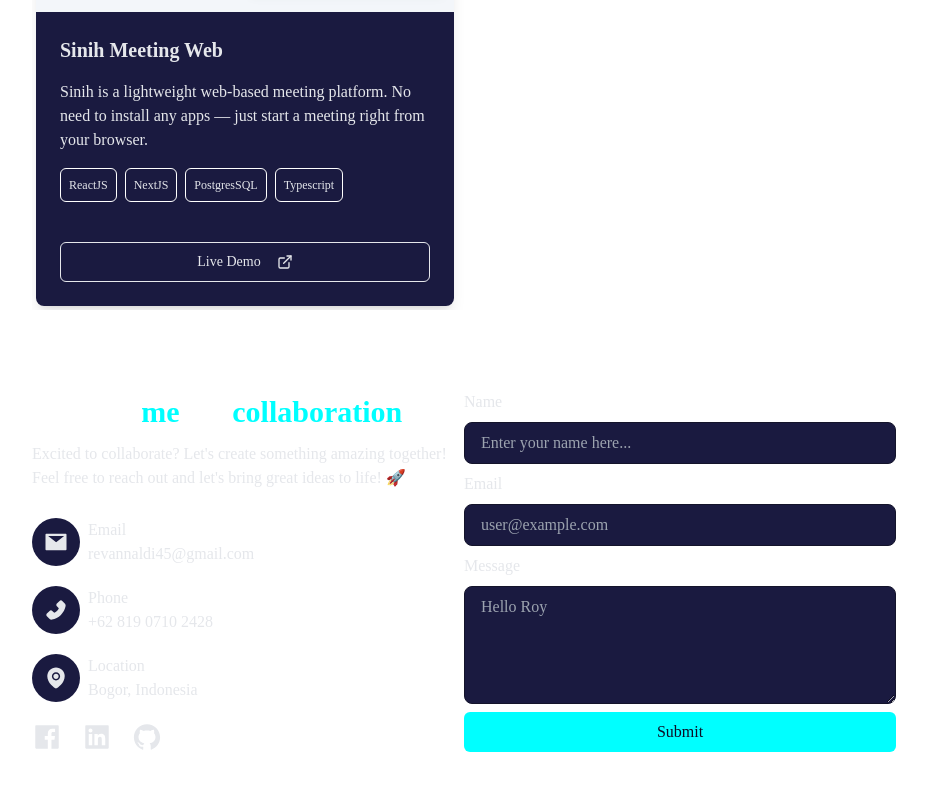
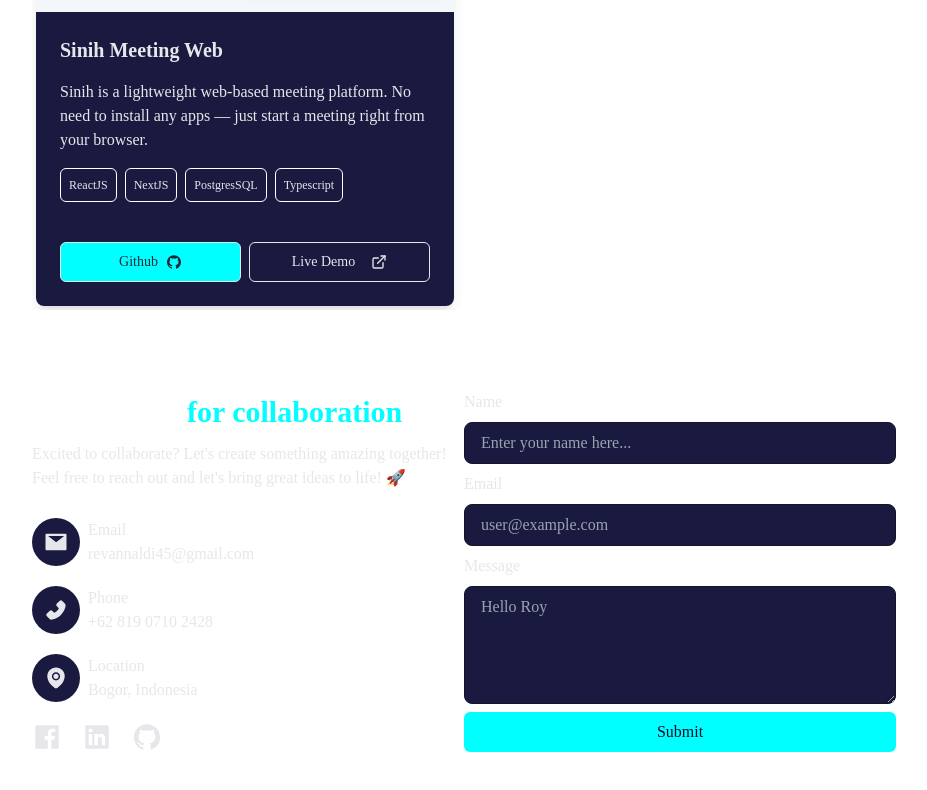
Before and after one commit to roypalnadi/react-portofolio, a Next.js app: page / in a window 1280 px wide. Shown: the part 1763-2553 px from the top of the page, without its empty margins (176-1103 px from the left). Built offline with nearby package versions, Linux system fonts and the light colour scheme.

Commit message:
add button github in project

```diff
--- a/pages/component/project-card.js
+++ b/pages/component/project-card.js
@@ -1,4 +1,5 @@
 import Image from "next/image";
+import { AiOutlineGithub } from "react-icons/ai";
 
 export default function ProjectCard({
   image,
@@ -6,6 +7,7 @@ export default function ProjectCard({
   description,
   techStack = [],
   link,
+  linkGtihub,
 }) {
   return (
     <div className="rounded-lg border text-gray-800 dark:text-gray-200 overflow-hidden border-none shadow-lg hover:shadow-xl transition-all duration-300 bg-card hover:scale-[1.02] group">
@@ -38,9 +40,18 @@ export default function ProjectCard({
       </div>
       <div className="items-center p-6 px-6 pb-6 pt-0 flex gap-2 bg-space-300">
         <a
+          href={linkGtihub ?? "#"}
+          target="_blank"
+          className="inline-flex items-center justify-center gap-2 whitespace-nowrap rounded-md text-sm font-medium ring-offset-background transition-colors focus-visible:outline-none focus-visible:ring-2 focus-visible:ring-ring focus-visible:ring-offset-2 disabled:pointer-events-none disabled:opacity-50 [&_svg]:pointer-events-none [&_svg]:size-4 [&_svg]:shrink-0 border bg-space-neon hover:bg-space-neon/80 text-gray-800 h-10 px-4 py-2 w-full shadow-sm hover:shadow group"
+          rel="noreferrer"
+        >
+          Github
+          <AiOutlineGithub size={20} />
+        </a>
+        <a
           href={link ?? "#"}
           target="_blank"
-          className="inline-flex items-center justify-center gap-2 whitespace-nowrap rounded-md text-sm font-medium ring-offset-background transition-colors focus-visible:outline-none focus-visible:ring-2 focus-visible:ring-ring focus-visible:ring-offset-2 disabled:pointer-events-none disabled:opacity-50 [&_svg]:pointer-events-none [&_svg]:size-4 [&_svg]:shrink-0 border border-input hover:bg-space-neon/80 hover:text-gray-800 h-10 px-4 py-2 w-full shadow-sm hover:shadow group"
+          className="inline-flex items-center justify-center gap-2 whitespace-nowrap rounded-md text-sm font-medium ring-offset-background transition-colors focus-visible:outline-none focus-visible:ring-2 focus-visible:ring-ring focus-visible:ring-offset-2 disabled:pointer-events-none disabled:opacity-50 [&_svg]:pointer-events-none [&_svg]:size-4 [&_svg]:shrink-0 border hover:bg-space-neon/80 hover:text-gray-800 h-10 px-4 py-2 w-full shadow-sm hover:shadow group"
           rel="noreferrer"
         >
           Live Demo
--- a/pages/sections/collab.js
+++ b/pages/sections/collab.js
@@ -42,8 +42,8 @@ export default function Collab() {
       <div className="flex-1 flex flex-col gap-5">
         <div className="pr-4">
           <h3 className="text-3xl py-1 dark:text-space-white font-semibold">
-            Contact <span className="text-space-neon">me</span> for{" "}
-            <span className="text-space-neon">collaboration</span>
+            Contact me{" "}
+            <span className="text-space-neon">for collaboration</span>
           </h3>
           <p className="text-base py-2 text-gray-800 dark:text-gray-200">
             {
--- a/pages/sections/project.js
+++ b/pages/sections/project.js
@@ -45,6 +45,7 @@ export default function Project() {
                 description="Sinih is a lightweight web-based meeting platform. No need to install any apps — just start a meeting right from your browser."
                 techStack={["ReactJS", "NextJS", "PostgresSQL", "Typescript"]}
                 link="https://sinih.vercel.app"
+                linkGtihub="https://github.com/roypalnadi/sinih"
               />
             </SwiperSlide>
           </Swiper>
```
